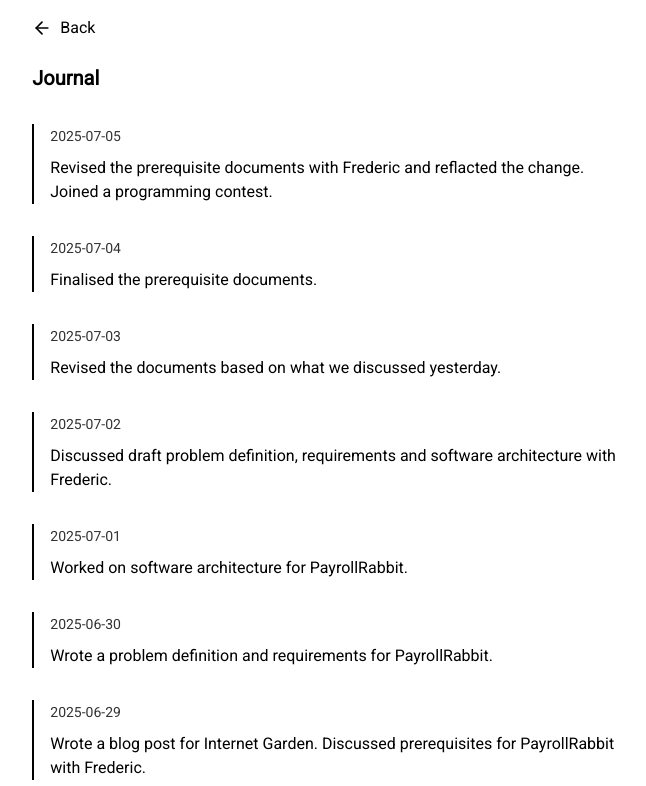
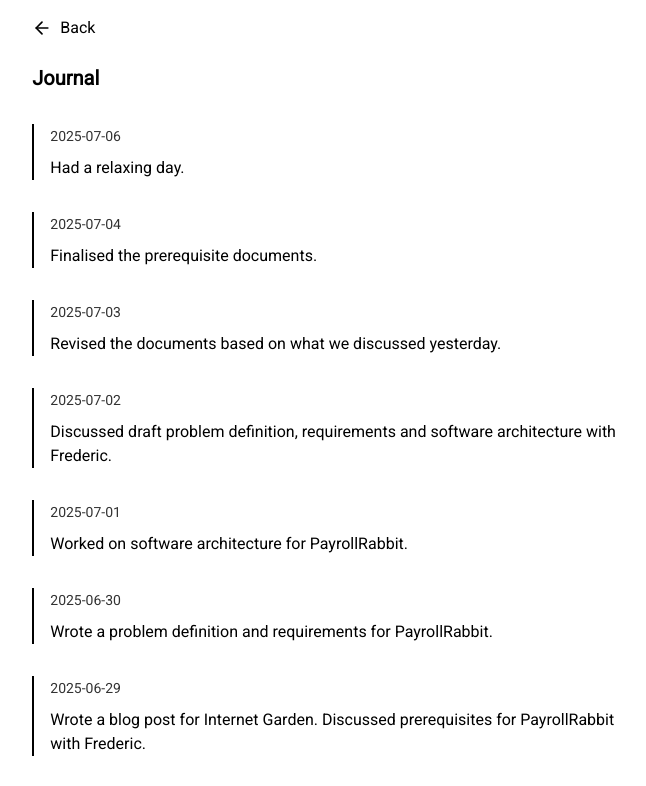
Before and after one commit to minamicode/minamicode.com, a Next.js app: page /journal in a window 1280 px wide. Shown: the top 786 px of the page, without its empty margins (309-955 px from the left). Built offline with nearby package versions, Linux system fonts and the light colour scheme.

Commit message:
add a journal entry

```diff
--- a/src/app/_components/JournalEntries.tsx
+++ b/src/app/_components/JournalEntries.tsx
@@ -7,8 +7,8 @@ type JournalEntry = {
 
 const entries: JournalEntry[] = [
   {
-    date: "2025-07-05",
-    text: "Revised the prerequisite documents with Frederic and reflacted the change. Joined a programming contest.",
+    date: "2025-07-06",
+    text: "Had a relaxing day.",
   },
   {
     date: "2025-07-04",
```
